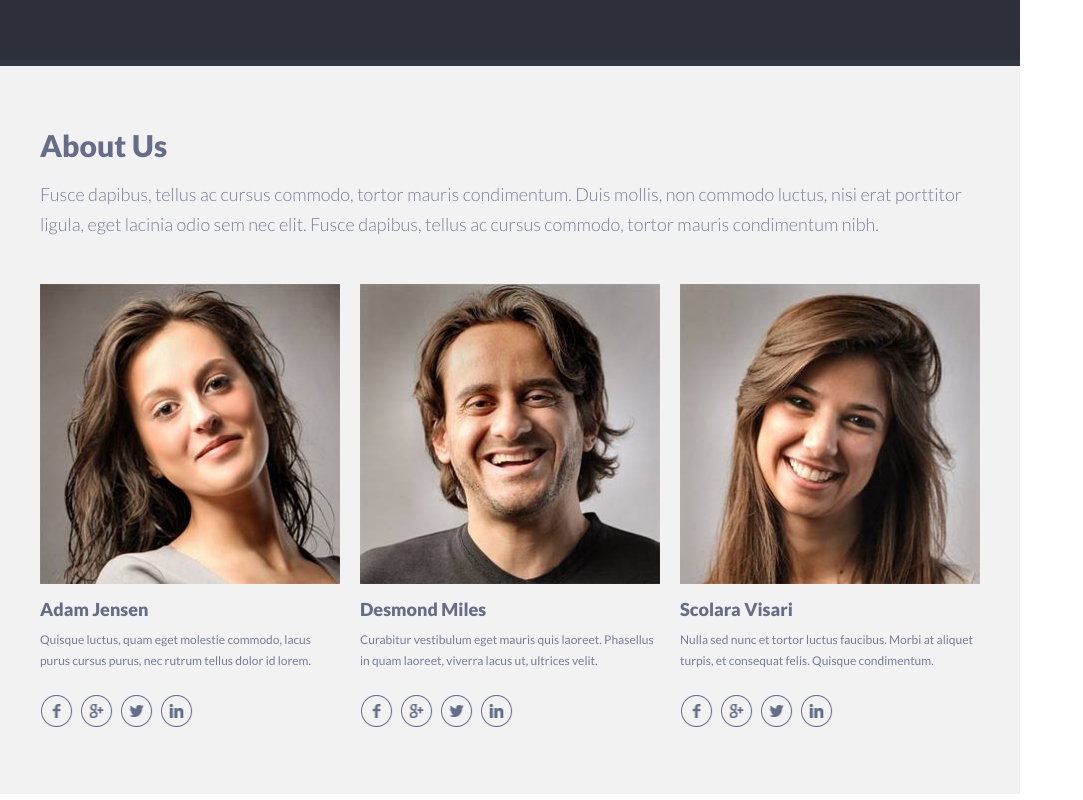
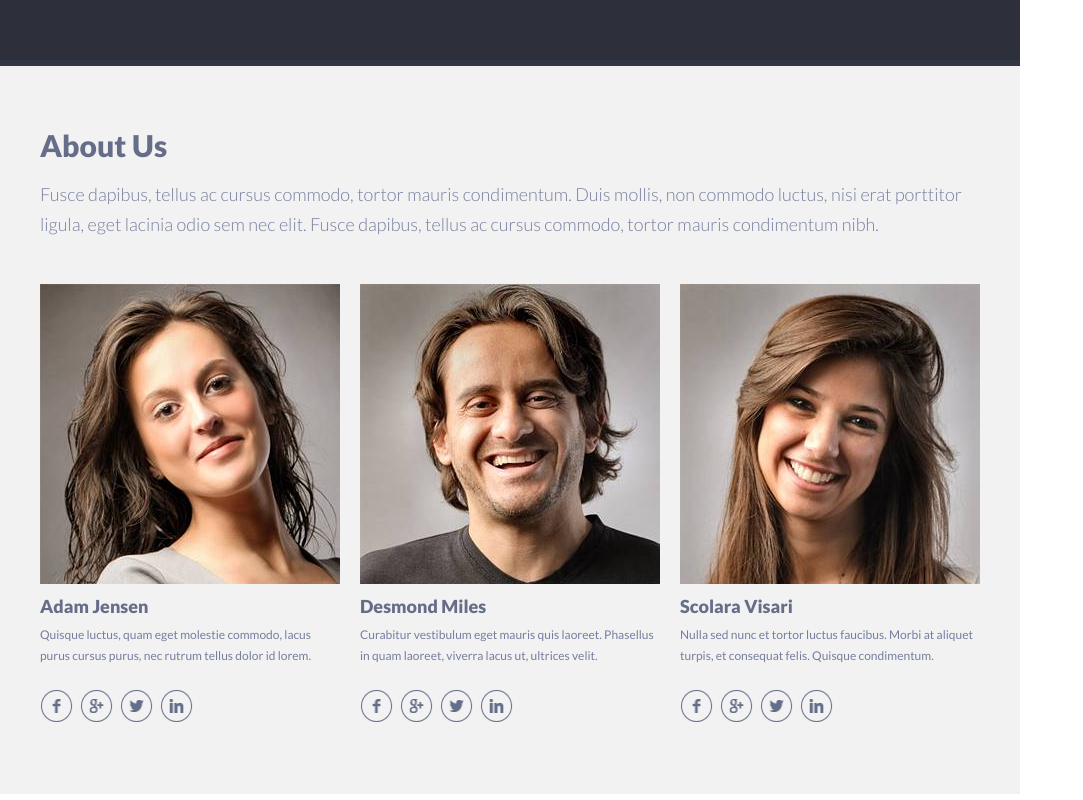
Before and after one commit to Gollwyd/singolo, a plain HTML site: page singolo2.html in a window 1280 px wide. Shown: the part 804-1604 px from the top of the page, without its empty margins (0-1083 px from the left). Drawn offline with Linux system fonts and the light colour scheme.

Commit message:
fix: change positions

```diff
--- a/singolo2.css
+++ b/singolo2.css
@@ -1,3 +1,28 @@
+@font-face {
+	font-family: 'Lato';
+	src: local('Lato'),
+	     url('../assets/fonts/Lato/Lato-Black.ttf') format('truetype');
+
+	font-style: normal;
+    font-weight: 900;
+}
+@font-face {
+	font-family: 'Lato';
+	src: local('Lato'),
+	     url('../assets/fonts/Lato/Lato-Light.ttf') format('truetype');
+
+	font-style: normal;
+    font-weight: 300;
+}
+@font-face {
+	font-family: 'Lato';
+	src: local('Lato'),
+	     url('../assets/fonts/Lato/Lato-Regular.ttf') format('truetype');
+
+	font-style: normal;
+    font-weight: 400;
+}
+
 *{
     margin: 0;
     padding: 0;
@@ -52,7 +77,7 @@ body {
 .tags {
     padding-top: 10px;
 }
-a:link {
+.tags a:link {
     margin-right: 5px;
     padding: 3px;
     padding-left: 7px;
@@ -68,7 +93,7 @@ a:link {
     height: 22px;
     text-decoration: none;
 }
-a:hover {
+.tags a:hover {
     color: #dedede;
 }
 .images {
@@ -77,6 +102,9 @@ a:hover {
     grid-template: repeat(3, 187px) / repeat(4, 220px);
     gap: 20px;
     justify-content: center;
+    overflow: hidden;
+    height: 611px;
+
 }
 .images div {
     width: 220px;
@@ -125,26 +153,33 @@ a:hover {
     width: 220px;
     height: 187px;
 }
-.we div img {
+.we div .photo {
     width: 300px;
     height: 300px;
+
+    overflow: hidden;
 }
 .we div .media img {
     width: 33px;
     height: 35px;
-    padding-right: 4px;
+    margin-right: 4px;
 }
 .we {
     display: grid;
     grid-template-columns: repeat(3, auto);
+
     gap: 20px;
     padding-top: 45px;
+
 }
 h3 {
     padding-top: 11px;
     font-size: 18px;
     font-weight: 900;
     color: #666d89;
+    width: 300px;
+    height: 20px;
+    overflow: hidden;
 }
 .we div p {
     font-size: 12px;
@@ -156,3 +191,11 @@ h3 {
     padding-top: 23px;
 
 }
+.media a :hover{
+    background-color: #323746;
+    border-radius: 100%;
+
+
+
+
+}
--- a/singolo2.html
+++ b/singolo2.html
@@ -46,37 +46,37 @@
                sem nec elit. Fusce dapibus, tellus ac cursus commodo, tortor mauris condimentum nibh.</p>
             <div class="we">
                 <div>
-                    <img src="assets/img/adam.jpg">
+                    <div class="photo"><img src="assets/img/adam.jpg"></div>
                     <h3>Adam Jensen</h3>
                     <p>Quisque luctus, quam eget molestie commodo, lacus purus cursus purus, nec rutrum tellus dolor id lorem.</p>
                     <div class="media">
-                        <img src="assets/img/facebook.png">
-                        <img src="assets/img/google.png">
-                        <img src="assets/img/twitter.png">
-                        <img src="assets/img/linkedin.png">
+                        <a href="#"><img src="assets/img/facebook.png"></a>
+                        <a href="#"><img src="assets/img/google.png"></a>
+                        <a href="#"><img src="assets/img/twitter.png"></a>
+                        <a href="#"><img src="assets/img/linkedin.png"></a>
                     </div>
                 </div>
                 <div>
-                    <img src="assets/img/desmond.jpg">
+                    <div class="photo"><img src="assets/img/desmond.jpg"></div>
                     <h3>Desmond Miles</h3>
                     <p>Curabitur vestibulum eget mauris quis laoreet. Phasellus in quam laoreet, viverra lacus ut, ultrices velit.</p>
                     <div class="media">
-                        <img src="assets/img/facebook.png">
-                        <img src="assets/img/google.png">
-                        <img src="assets/img/twitter.png">
-                        <img src="assets/img/linkedin.png">
+                        <a href="#"><img src="assets/img/facebook.png"></a>
+                        <a href="#"><img src="assets/img/google.png"></a>
+                        <a href="#"><img src="assets/img/twitter.png"></a>
+                        <a href="#"><img src="assets/img/linkedin.png"></a>
 
                     </div>
                 </div>
                 <div>
-                    <img src="assets/img/scolara.jpg">
+                    <div class="photo"><img src="assets/img/scolara.jpg"></div>
                     <h3>Scolara Visari</h3>
                     <p>Nulla sed nunc et tortor luctus faucibus. Morbi at aliquet turpis, et consequat felis. Quisque condimentum.</p>
                     <div class="media">
-                        <img src="assets/img/facebook.png">
-                        <img src="assets/img/google.png">
-                        <img src="assets/img/twitter.png">
-                        <img src="assets/img/linkedin.png">
+                        <a href="#"><img src="assets/img/facebook.png"></a>
+                        <a href="#"><img src="assets/img/google.png"></a>
+                        <a href="#"><img src="assets/img/twitter.png"></a>
+                        <a href="#"><img src="assets/img/linkedin.png"></a>
                     </div>
                 </div>
 
```
Also changed, not shown: assets/fonts/Lato/Lato-BlackItalic.ttf (deleted), assets/fonts/Lato/Lato-Bold.ttf (deleted), assets/fonts/Lato/Lato-BoldItalic.ttf (deleted), assets/fonts/Lato/Lato-Italic.ttf (deleted), assets/fonts/Lato/Lato-LightItalic.ttf (deleted), assets/fonts/Lato/Lato-Thin.ttf (deleted), assets/fonts/Lato/Lato-ThinItalic.ttf (deleted), assets/fonts/Lato/OFL.txt (deleted).
